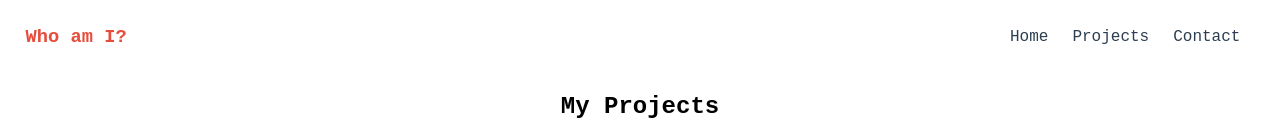
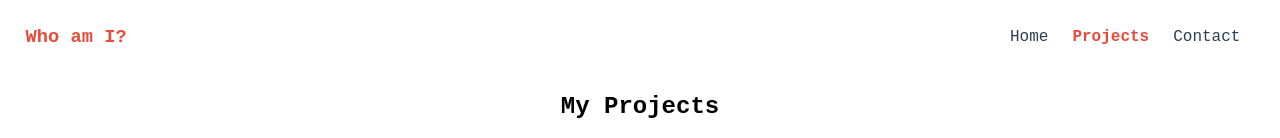
Before and after one commit to Han-ku/Portfolio, a React (Create React App) app: page /projects in a window 1280 px wide. Shown: the top 138 px of the page. Built offline with nearby package versions, Linux system fonts and the light colour scheme.

Commit message:
add active header

```diff
--- a/src/App.css
+++ b/src/App.css
@@ -58,6 +58,12 @@ nav {
     color: var(--accent-color);
 }
 
+
+.active-span {
+    color: var(--accent-color) !important;
+    font-weight: 700;
+    transition:  color 0.3s, font-weight 0.3s;
+  }
 
 .header {
     justify-content: space-between;
--- a/src/App.js
+++ b/src/App.js
@@ -1,6 +1,6 @@
 import './App.css';
 import React from 'react';
-import {BrowserRouter, Routes, Route, Link} from 'react-router-dom'
+import {BrowserRouter, Routes, Route, NavLink } from 'react-router-dom'
 import Home from './pages/Home.js'
 import Projects from './pages/Projects.js'
 import Contact from './pages/Contact.js'
@@ -15,10 +15,16 @@ function App() {
           <h3>Who am I?</h3>
         </div>
         <div id="nav-options">
-          <span><Link to='/'>Home</Link></span>
-          <span><Link to='/projects'>Projects</Link></span>
-          <span><Link to='/contact'>Contact</Link></span>
-        </div>
+            <span>
+              <NavLink to="/" className={({ isActive }) => (isActive ? 'active-span' : '')} end>Home</NavLink>
+            </span>
+            <span>
+              <NavLink to="/projects" className={({ isActive }) => (isActive ? 'active-span' : '')}>Projects</NavLink>
+            </span>
+            <span>
+              <NavLink to="/contact" className={({ isActive }) => (isActive ? 'active-span' : '')}>Contact</NavLink>
+            </span>
+          </div>
       </nav>
 
       <Routes>
```
